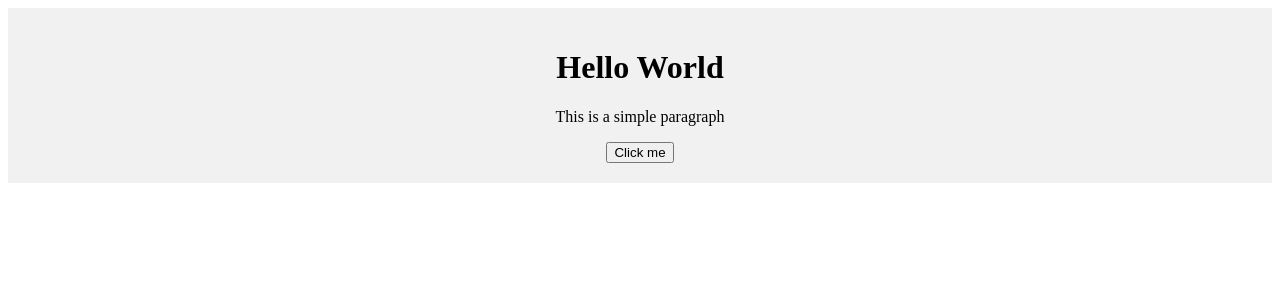
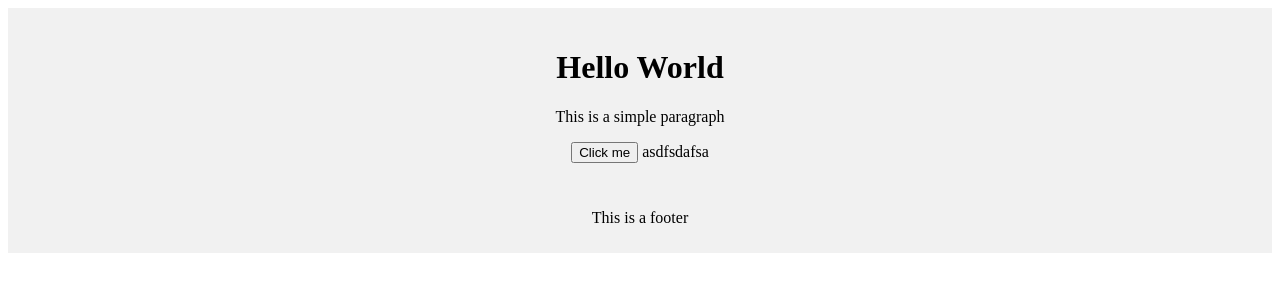
Before and after one commit to OneMoreTry1/git-test, a plain HTML site: page index.html in a window 1280 px wide. Drawn offline with Linux system fonts and the light colour scheme.

Commit message:
Development (#3)
* feature: add footer. FE-2000 (#2)

feature: add footer new message. FE-2000

* fix: console log. FE-2050

* asdffsda

---------

Co-authored-by: Orel Vladislav <orel.vladyslav.fe@gmail.com>

```diff
--- a/index.html
+++ b/index.html
@@ -11,7 +11,13 @@
       <h1 class="header__title">Hello World</h1>
       <p class="header__text">This is a simple paragraph</p>
       <button class="header__button">Click me</button>
+
+      asdfsdafsa
     </header>
+
+    <footer class="footer">
+      <p class="footer__text">This is a footer</p>
+    </footer>
     <script src="script.js"></script>
   </body>
 </html>
--- a/script.js
+++ b/script.js
@@ -1 +1 @@
-console.log("Hello, World!");
+console.log("Hello, footer!");
--- a/style.css
+++ b/style.css
@@ -3,3 +3,9 @@
   padding: 20px;
   text-align: center;
 }
+
+.footer {
+  background-color: #f1f1f1;
+  padding: 10px;
+  text-align: center;
+}
```
